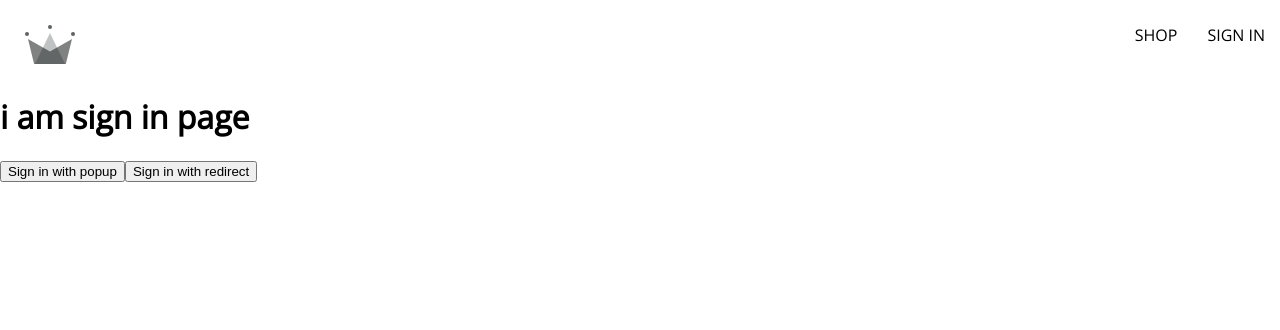
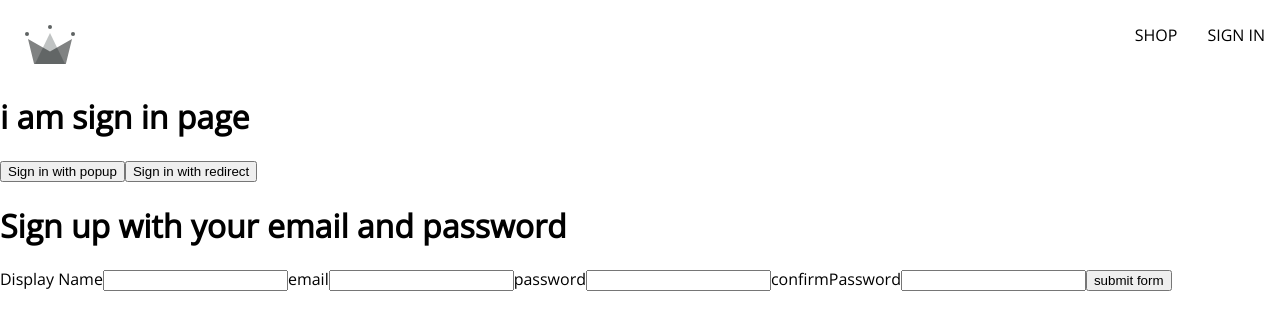
Before and after one commit to mansisingl/shopping-site, a React (Create React App) app in the folder capstone/: page /signIn in a window 1280 px wide. Shown: the top 330 px of the page. Built offline with nearby package versions, Linux system fonts and the light colour scheme.

Commit message:
vid 10 till sign up form

```diff
--- /dev/null
+++ b/capstone/src/components/sign-up-form/SignUp.jsx
@@ -0,0 +1,39 @@
+import React, {useState} from 'react'
+
+const defaultFormFields = {
+    displayName: '',
+    email: '',
+    password: '',
+    confirmPassword: ''
+}
+
+const SignUp = () => {
+
+    const [formFields, setFormFields] = useState(defaultFormFields);
+    const {displayName, email, password, confirmPassword} = formFields;
+
+    const handleChange = (event) => {
+        const {name, value} = event.target;
+        setFormFields({...formFields, [name]: value})
+    }
+    // console.log(formFields)
+  return (
+    <div>
+      <h1>Sign up with your email and password</h1>
+      <form onSubmit={() => {}}>
+        <label>Display Name</label>
+        <input type='text' required onChange={handleChange} name='displayName' value={displayName} />
+        <label>email</label>
+        <input type='email' required onChange={handleChange} name='email' value={email}  />
+        <label>password</label>
+        <input type='password' required onChange={handleChange} name='password' value={password}  />
+        <label>confirmPassword</label>
+        <input type='password' required onChange={handleChange} name='confirmPassword' value={confirmPassword}  />
+
+        <button type='submit'>submit form</button>
+      </form>
+    </div>
+  )
+}
+
+export default SignUp
--- a/capstone/src/routes/sign-in/SignIn.jsx
+++ b/capstone/src/routes/sign-in/SignIn.jsx
@@ -8,6 +8,7 @@
     googleSignInWithRedirect,
     auth
 } from '../../utils/firebase/Firebase.utils'
+import SignUp from '../../components/sign-up-form/SignUp';
 
 
 
@@ -44,6 +45,7 @@
       <h1>i am sign in page</h1>
       <button onClick={logGoogleUser}>Sign in with popup</button>
       <button onClick={googleSignInWithRedirect}>Sign in with redirect</button>
+      <SignUp/>
     </div>
   )
 }
```
